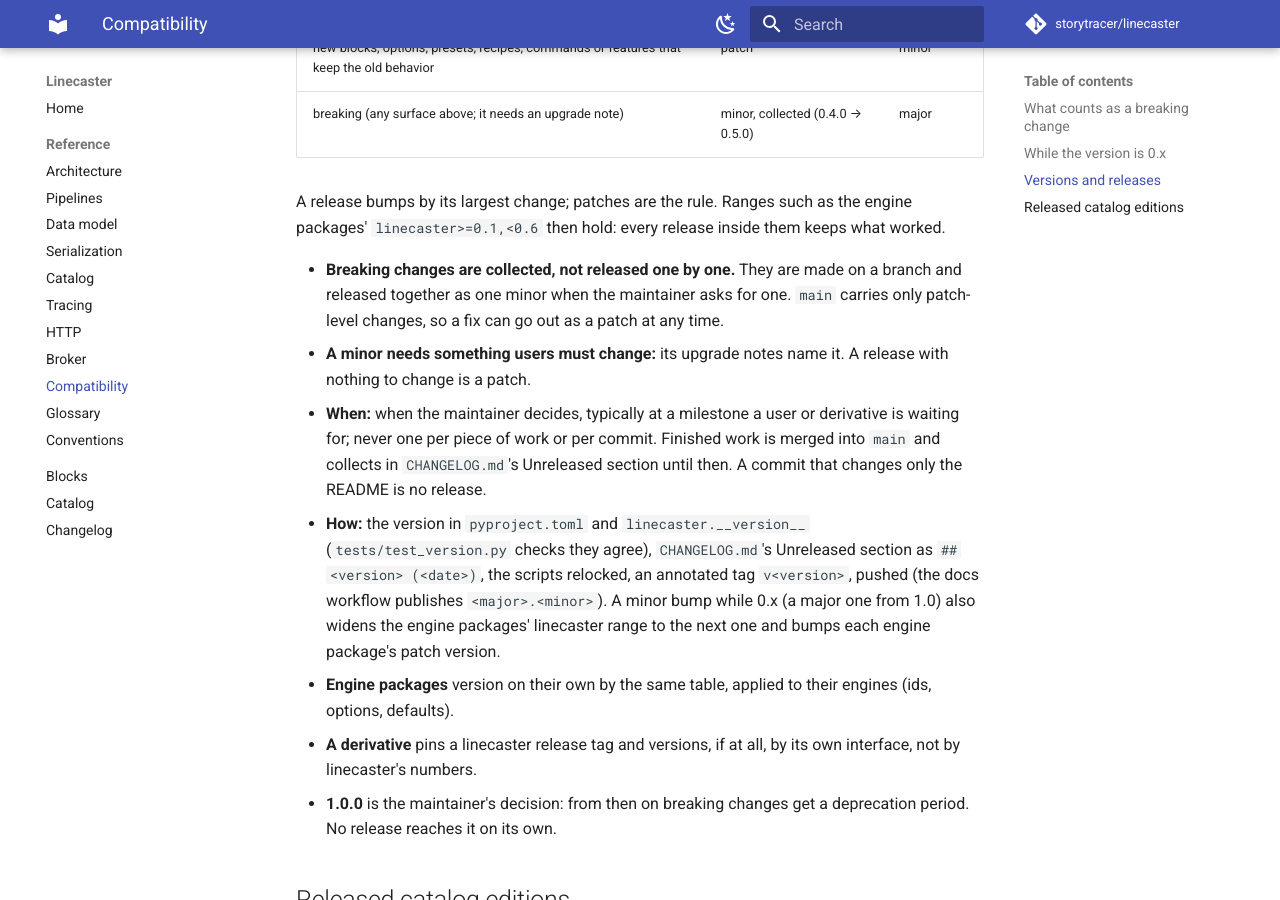
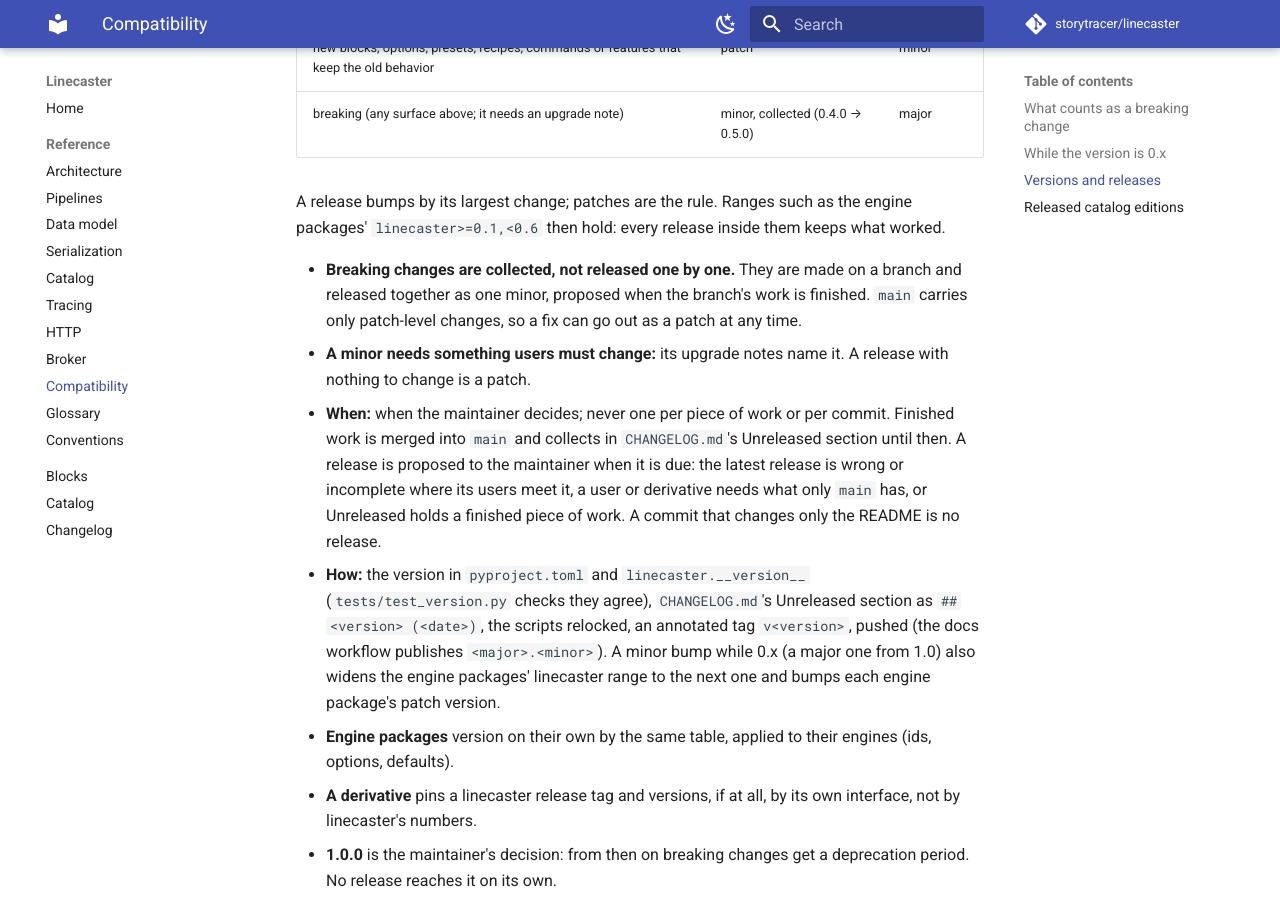
Before and after one commit to storytracer/linecaster, an MkDocs documentation site: the page built from docs/reference/compatibility.md, in a window 1280 px wide and 900 px high, scrolled down 1581 px. Built offline with MkDocs 1.6.1 and Material for MkDocs 9.7.7, drawn with Linux system fonts in a browser that asks for light colours; comment, search, counter and statistics services are not loaded; the version menu is left out.

Commit message:
Releases: the agent asks when one is due
Co-Authored-By: Claude Opus 5.5 <noreply@anthropic.com>

```diff
--- a/docs/reference/compatibility.md
+++ b/docs/reference/compatibility.md
@@ -43,13 +43,14 @@ A release bumps by its largest change; patches are the rule. Ranges such as the
 `linecaster>=0.1,<0.6` then hold: every release inside them keeps what worked.
 
 - **Breaking changes are collected, not released one by one.** They are made on a branch and released together as
-  one minor when the maintainer asks for one. `main` carries only
+  one minor, proposed when the branch's work is finished. `main` carries only
   patch-level changes, so a fix can go out as a patch at any time.
 - **A minor needs something users must change:** its upgrade notes name it. A release with nothing to change is a
   patch.
-- **When:** when the maintainer decides, typically at a milestone a user or derivative is waiting for; never one
-  per piece of work or per commit. Finished work is merged into `main` and collects in `CHANGELOG.md`'s Unreleased
-  section until then. A commit that changes only the README is no release.
+- **When:** when the maintainer decides; never one per piece of work or per commit. Finished work is merged into
+  `main` and collects in `CHANGELOG.md`'s Unreleased section until then. A release is proposed to the maintainer
+  when it is due: the latest release is wrong or incomplete where its users meet it, a user or derivative needs what
+  only `main` has, or Unreleased holds a finished piece of work. A commit that changes only the README is no release.
 - **How:** the version in `pyproject.toml` and `linecaster.__version__` (`tests/test_version.py` checks they agree),
   `CHANGELOG.md`'s Unreleased section as `## <version> (<date>)`, the scripts relocked, an annotated tag
   `v<version>`, pushed (the docs workflow publishes `<major>.<minor>`). A minor bump while 0.x (a major one from 1.0)
```
Also changed, not shown: CLAUDE.md (+11 -8 lines).
